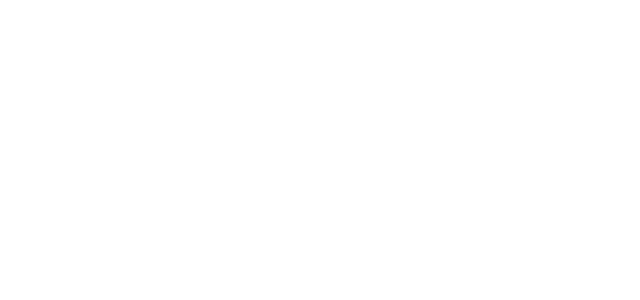
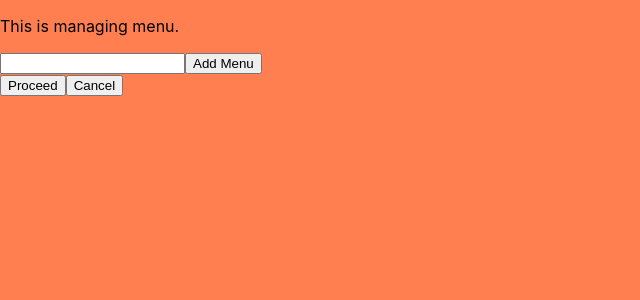
Before and after one commit to Panggundam00/FoodCOZ, a React (Create React App) app in the folder my-app/: page / in a window 1280 px wide. Shown: the top 300 px of the page, without its empty margins (0-640 px from the left). Built offline with nearby package versions, Linux system fonts and the light colour scheme.

Commit message:
update App.js MEditMenu.html/css (delete js)

```diff
--- a/my-app/src/App.js
+++ b/my-app/src/App.js
@@ -1,12 +1,28 @@
-import React from 'react';
-import './App.css';
+import React, { Component } from 'react';
+import './MEditMenu.css';
 
-function App() {
-  return (
-    <div className="App">
+class App extends Component {
+  render() {
+    return (
+      <div>
+        <header className="App-header">
 
-    </div>
-  );
+          <p>
+          This is managing menu.
+          </p>
+          <input></input>
+          <button type="button">Add Menu</button>
+
+
+
+        </header>
+        <header>
+          <button type="button">Proceed</button>
+          <button type="button">Cancel</button>
+        </header>
+      </div>
+    );
+  }
 }
 
 export default App;
--- a/my-app/src/MEditMenu.css
+++ b/my-app/src/MEditMenu.css
@@ -1,7 +1,11 @@
-.button {
+button {
     justify-content: center;
 
 }
-.body {
+body {
     background-color: coral;
 }
+.done {
+    text-decoration: line-through;
+    text-decoration-color: red;
+  }
--- /dev/null
+++ b/my-app/src/MEditMenu.html
@@ -0,0 +1,19 @@
+<!DOCTYPE html>
+<html>
+  <script src="https://unpkg.com/react@16/umd/react.production.min.js"></script>
+  <script src="https://unpkg.com/react-dom@16/umd/react-dom.production.min.js"></script>
+  <script src="https://unpkg.com/babel-standalone@6.15.0/babel.min.js"></script>
+  <body>
+
+    <div id="mydiv"></div>
+
+    <script type="text/babel">
+      class Hello extends React.Component {
+        render() {
+          return <h1>Hello World!</h1>
+        }
+      }
+    </script>
+
+  </body>
+</html>
```
Also changed, not shown: my-app/src/MEditMenu.js (deleted).
